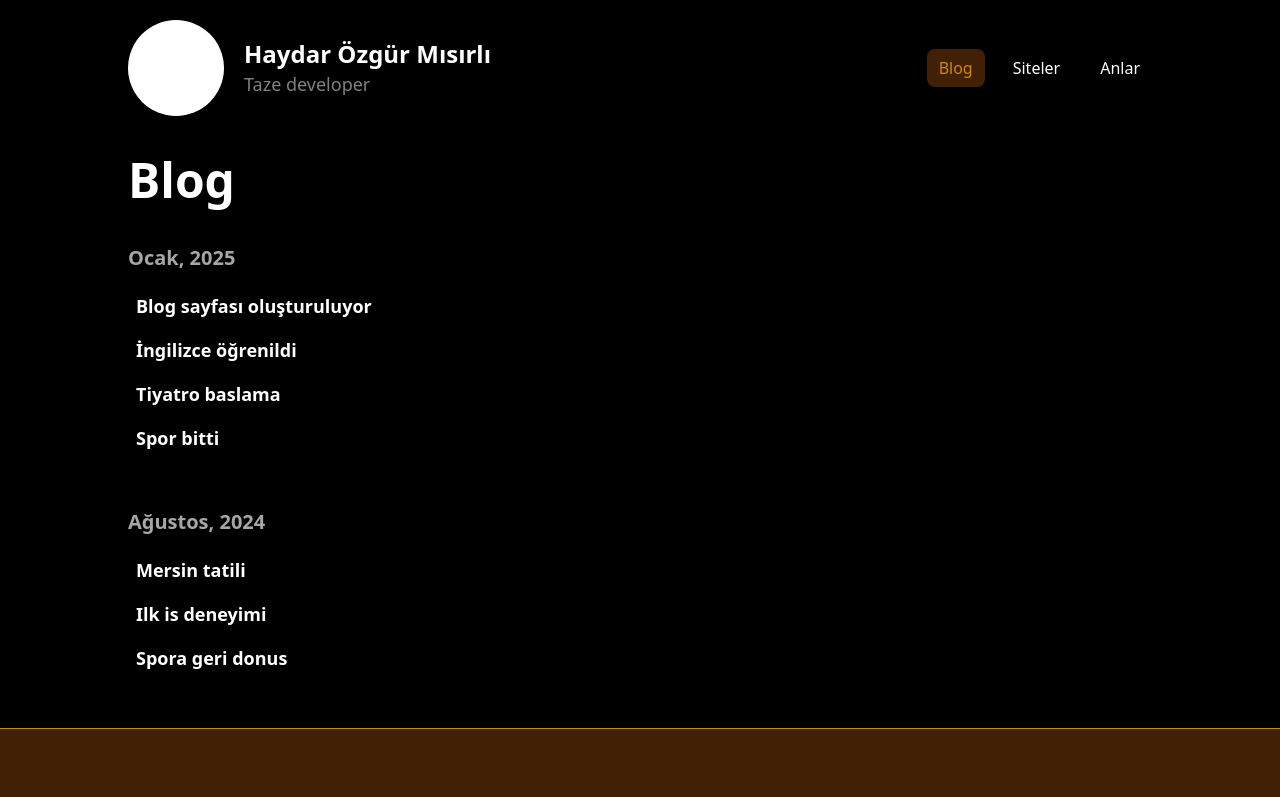
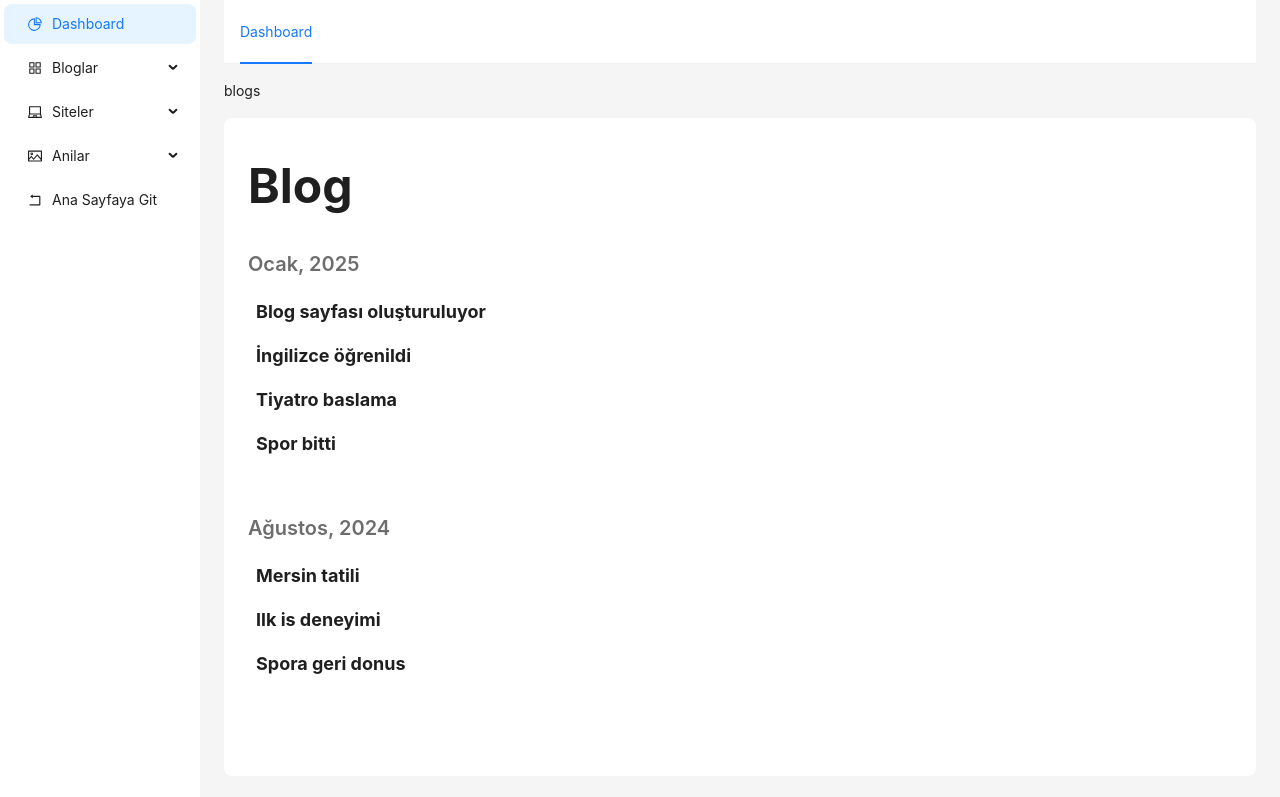
Before and after one commit to Sadre321/blogApp, a React (Vite) app in the folder client/: page /blogs in a window 1280 px wide. Shown: the top 797 px of the page. Built offline with nearby package versions, Linux system fonts and the light colour scheme.

Commit message:
Admin layout eklendi tasarim olusturuldu breadcrump dinamiklestirildi.Ant ui eklendi

```diff
--- a/client/package.json
+++ b/client/package.json
@@ -10,6 +10,7 @@
     "preview": "vite preview"
   },
   "dependencies": {
+    "antd": "^5.23.3",
     "react": "^18.3.1",
     "react-dom": "^18.3.1",
     "react-icons": "^5.4.0",
--- a/client/src/App.tsx
+++ b/client/src/App.tsx
@@ -1,8 +1,11 @@
 import { Route, Routes } from 'react-router'
 import Home from "./Pages/Home";
 import Blog from "./Pages/Blog/Blog";
+import AdminBlog from "./Pages/Dashboard/Blog/Blog";
 import Bookmark from "./Pages/Bookmark/Bookmark";
+import AdminBookmark from "./Pages/Dashboard/Bookmark/Bookmark";
 import Dump from "./Pages/Dump/Dump";
+import AdminDump from "./Pages/Dashboard/Dump/Dump";
 import Login from "./Pages/Login/Login";
 
 function App() {
@@ -14,6 +17,9 @@ function App() {
         <Route path="/bookmarks" element={<Bookmark/>}/>
         <Route path="/dump" element={<Dump/>}/>
         <Route path="/login" element={<Login/>}/>
+        <Route path="/admin/blog" element={<AdminBlog/>}/>
+        <Route path="/admin/bookmark" element={<AdminBookmark/>}/>
+        <Route path="/admin/dump" element={<AdminDump/>}/>
       </Routes>
     </>
   );
--- a/client/src/Components/Dump/DumpItems.tsx
+++ b/client/src/Components/Dump/DumpItems.tsx
@@ -4,7 +4,7 @@ const DumpItems = ({data}) => {
   return (
     <>
       <div className="flex flex-col items-center justify-center gap-5">
-        <h2 className="h-8 lg:h-9 px-4 sticky top-0 rounded-full bg-orange-400  text-sm lg:text-lg text-white inline-flex items-center">
+        <h2 className="h-8 lg:h-9 px-4 sticky top-3 rounded-full bg-orange-400  text-sm lg:text-lg text-white inline-flex items-center">
           {data.date}
         </h2>
         <img
--- a/client/src/Layouts/AdminLayouts.tsx
+++ b/client/src/Layouts/AdminLayouts.tsx
@@ -1,9 +1,135 @@
-import React from 'react'
+import React from "react";
+import { Breadcrumb, Layout, Menu, theme } from "antd";
+import { useNavigate,useLocation } from "react-router";  // 'navigate' işlevini kullanabilmek için bu importu ekliyoruz
+import {
+  LaptopOutlined,
+  PieChartOutlined,
+  AppstoreOutlined,
+  RollbackOutlined,
+  PictureOutlined
+} from "@ant-design/icons";
 
-const AdminLayouts = () => {
+const { Header, Content, Sider } = Layout;
+
+const AdminLayouts: React.FC = ({children}:{children:React.node}) => {
+  const navigate = useNavigate();  // navigate işlevini burada tanımlıyoruz
+  const location = useLocation();
+  const {
+    token: { colorBgContainer, borderRadiusLG },
+  } = theme.useToken();
+
+  const menuItems = [
+    {
+      key: "1",
+      icon: <PieChartOutlined />,
+      label: "Dashboard",
+      onClick: () => navigate("/admin"),
+    },
+    {
+      key: "2",
+      icon: <AppstoreOutlined />,
+      label: "Bloglar",
+      children: [
+        {
+          key: "3",
+          label: "Blog Listesi",
+          onClick: () => navigate("/admin/blog"),
+        },
+        {
+          key: "4",
+          label: "Yeni Blog Ekle",
+          onClick: () => navigate("/admin/blog/create"),
+        },
+      ],
+    },
+    {
+      key: "5",
+      icon: <LaptopOutlined />,
+      label: "Siteler",
+      children: [
+        {
+          key: "6",
+          label: "Site Listesi",
+          onClick: () => navigate("/admin/bookmark"),
+        },
+        {
+          key: "7",
+          label: "Yeni Site Ekle",
+          onClick: () => navigate("/admin/bookmark/create"),
+        },
+      ],
+    },
+    {
+      key: "8",
+      icon: <PictureOutlined />,
+      label: "Anilar",
+      children: [
+        {
+          key: "9",
+          label: "Ani Listesi",
+          onClick: () => navigate("/admin/dump"),
+        },
+        {
+          key: "10",
+          label: "Yeni Ani Ekle",
+          onClick: () => navigate("/admin/dump/create"),
+        },
+      ],
+    },{
+      key: "11",
+      icon: <RollbackOutlined />,
+      label: "Ana Sayfaya Git",
+      onClick: () => window.location.href = "/",
+    }
+  ];
+
+  const dynamicBreadCrumb = (pathname: string) => {
+    const breadCrumbParts = pathname.split("/").filter(x => x);  // "breadCrumbPart" -> "breadCrumbParts" anlam daha uygun
+    return breadCrumbParts.map((bread) => ({
+      title: bread
+    }));
+  };
+
+  const breadCrumb = dynamicBreadCrumb(location.pathname);
+
   return (
-    <div>AdminLayouts</div>
-  )
-}
+    <Layout style={{ minHeight: "100vh" }}>
+      <Sider width={200} style={{ background: colorBgContainer }}>
+        <Menu
+          mode="inline"
+          defaultSelectedKeys={["1"]}
+          style={{ height: "100%", borderRight: 0 }}
+          items={menuItems}
+        />
+      </Sider>
+      <Layout style={{ padding: "0 24px 24px" }}>
+        <Header style={{ display: "flex", alignItems: "center", padding: 0 }}>
+          <Menu
+            mode="horizontal"
+            defaultSelectedKeys={["1"]}
+            items={[{ key: "1", label: "Dashboard" }]}
+            style={{ flex: 1, minWidth: 0 }}
+          />
+        </Header>
+        <Breadcrumb
+          items={breadCrumb.map(x=> x)}
+          style={{ margin: "16px 0" }}
+        />
+        <Content
+          style={{
+            padding: 24,
+            margin: 0,
+            minHeight: 280,
+            background: colorBgContainer,
+            borderRadius: borderRadiusLG,
+          }}
+        >
+          {/* Content Goes Here */}
+          {children}
+        </Content>
+      </Layout>
+    </Layout>
+  );
+};
 
-export default AdminLayouts
+export default AdminLayouts;
--- a/client/src/Layouts/Layouts.tsx
+++ b/client/src/Layouts/Layouts.tsx
@@ -1,6 +1,11 @@
-const Layouts = () => {
+import BaseLayouts from "./BaseLayouts";
+import AdminLayouts from "./AdminLayouts";
+
+const Layouts:React.Fc = ({children}:{children:React.node}) => {
   return (
-    <div>Layouts</div>
+    <AdminLayouts>
+      {children}
+    </AdminLayouts>
   )
 }
 
--- /dev/null
+++ b/client/src/Pages/Dashboard/Blog/Blog.tsx
@@ -0,0 +1,7 @@
+const Blog = () => {
+  return (
+    <div>Blog</div>
+  )
+}
+
+export default Blog
--- /dev/null
+++ b/client/src/Pages/Dashboard/Bookmark/Bookmark.tsx
@@ -0,0 +1,8 @@
+
+const Bookmark = () => {
+  return (
+    <div>Bookmark</div>
+  )
+}
+
+export default Bookmark
--- /dev/null
+++ b/client/src/Pages/Dashboard/Dump/Dump.tsx
@@ -0,0 +1,9 @@
+import React from 'react'
+
+const Dump = () => {
+  return (
+    <div>Dump</div>
+  )
+}
+
+export default Dump
--- a/client/src/main.tsx
+++ b/client/src/main.tsx
@@ -1,7 +1,7 @@
 import { createRoot } from "react-dom/client";
 import "./index.css";
 import App from "./App.tsx";
-import Layouts from "./Layouts/BaseLayouts";
+import Layouts from "./Layouts/Layouts";
 import { BrowserRouter } from "react-router";
 
 createRoot(document.getElementById("root")!).render(
```
Also changed, not shown: 1 other file (tests, documents, lock files or other folders).
